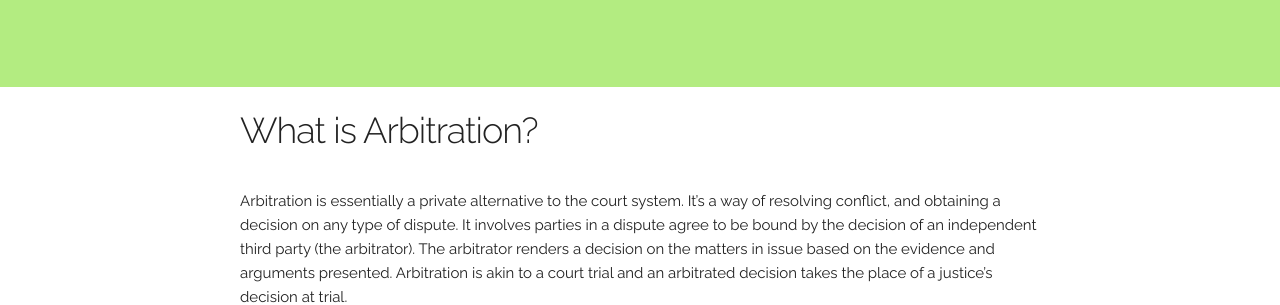
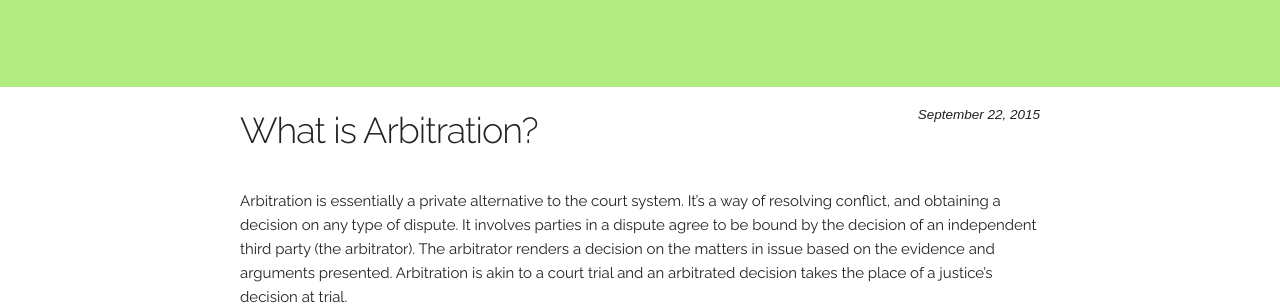
Before and after one commit to Ansarissab/child-support-calc, a Jekyll site: the page built from _posts/2015-09-22-arbitration copy.html, in a window 1280 px wide and 900 px high. Shown: the part 200-505 px from the top of the window. Built offline with Jekyll 4.4.1, drawn with Linux system fonts in a browser that asks for light colours; nearby versions of some CDN libraries; comment, search, counter and statistics services are not loaded.

Commit message:
Added page date

```diff
--- a/_layouts/blog-post.html
+++ b/_layouts/blog-post.html
@@ -1,6 +1,7 @@
 {% include blog-head.html %}
 {% include blog-hero-section.html %}
 <div class="container">
+  <div style="font: italic .9em proxima-nova, sans-serif; padding-bottom:10px; float: right;">{{ page.date | date: '%B %d, %Y' }}</div>
 
   {{ content }}
 
--- a/_posts/2015-09-20-arbitration.html
+++ b/_posts/2015-09-20-arbitration.html
@@ -9,8 +9,6 @@ permalink: /blog/:categories/:title.html
 description: Here's the scoop on arbitration - what it is, how it works, and why you could be better off choosing arbitration rather than courtroom litigation for your divorce.
 
 ---
-<div style="font: italic .9em proxima-nova, sans-serif; padding-bottom:10px; float: right;">{{ page.date | date: '%B %d, %Y' }}</div>
-
 <h3 class="text-center" style="padding-bottom:15px;">What is Arbitration?</h3>
 <p/>
 Arbitration is essentially a private alternative to the court system. It’s a way of resolving conflict, and obtaining a decision on any type of dispute. It involves parties in a dispute agree to be bound by the decision of an independent third party (the arbitrator).  The arbitrator renders a decision on the matters in issue based on the evidence and arguments presented.  Arbitration is akin to a court trial and an arbitrated decision takes the place of a justice’s decision at trial.
```
